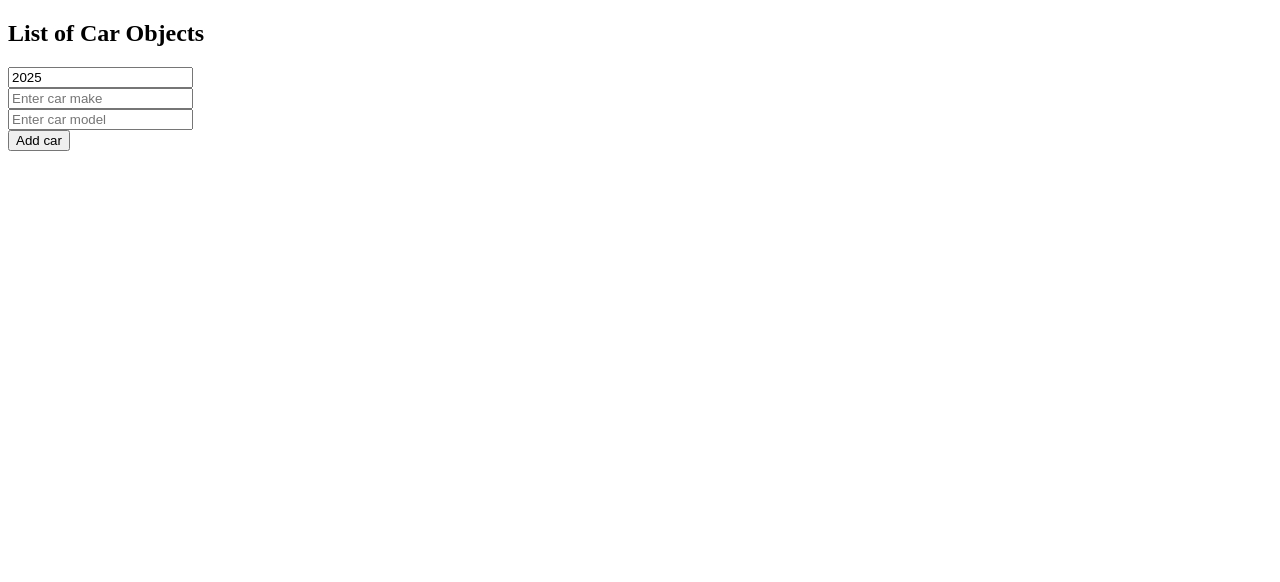
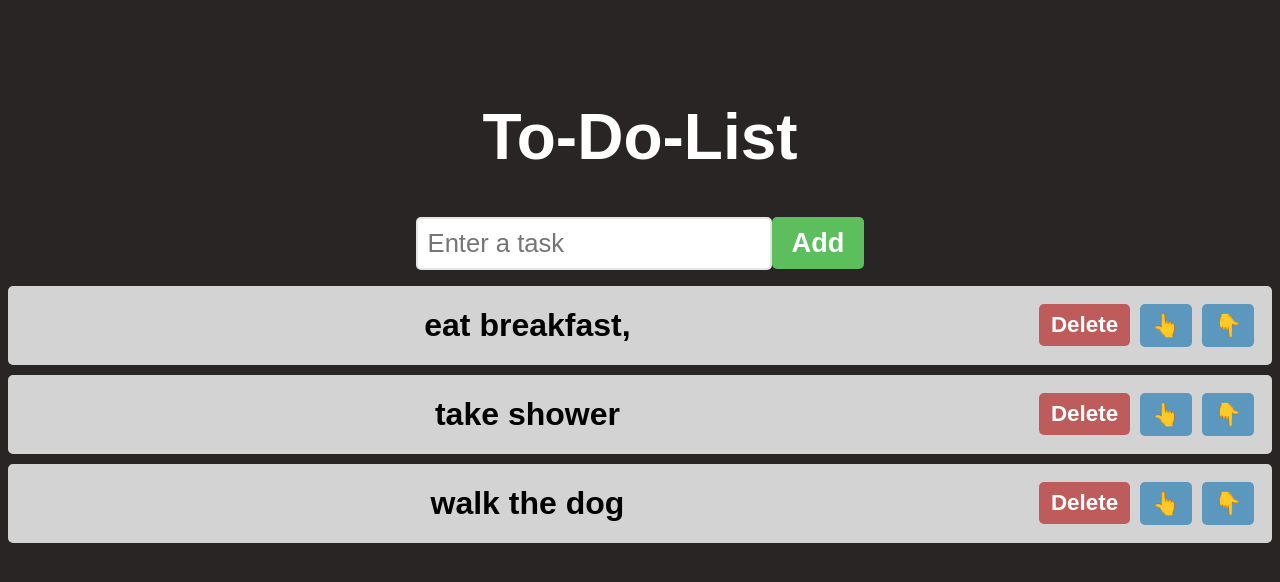
Before and after one commit to Daddanoy/react-course, a React (Vite) app in the folder my-react-ap/: page / in a window 1280 px wide. Shown: the top 582 px of the page. Built offline with nearby package versions, Linux system fonts and the light colour scheme.

Commit message:
TODO LIST APP.

```diff
--- a/my-react-ap/src/App.jsx
+++ b/my-react-ap/src/App.jsx
@@ -1,4 +1,4 @@
-import MyComponent from "./CarAdder.jsx"
+import ToDoList from "./ToDoList"
 
 
 function App() {
@@ -7,7 +7,7 @@
 
 return(<>
 
-<MyComponent />
+<ToDoList />
 
 </>)
 }
--- /dev/null
+++ b/my-react-ap/src/ToDoList.jsx
@@ -0,0 +1,103 @@
+import React , {useState} from 'react'
+
+function ToDoList(){
+
+  const [tasks, setTasks] = useState(['eat breakfast,', 'take shower', 'walk the dog'])// Tasks will be an array of strings, one string for each task
+
+  const [newTask, setNewTask] = useState('');
+
+  function handleInputChange(event){
+    setNewTask(event.target.value)
+  }
+
+
+  function addTask(){
+
+    if(newTask.trim() !== ""){// Trim method removes white space. if after removing any white space,  if this is strictly not equal to an empty string then add a new task
+
+      setTasks(t=>[...t, newTask])
+      setNewTask("")
+
+    }
+
+  }
+
+  function deleteTask(index){
+    const updatedTasks = tasks.filter((_, i) => i !== index)
+    setTasks(updatedTasks)
+  }
+
+
+  function moveTaskUp(index){
+    if(index > 0){//If its at the top
+      const updatedTasks = [...tasks];
+      [updatedTasks[index], updatedTasks[index - 1]] =
+      [updatedTasks[index -1] , updatedTasks[index]];
+
+      setTasks(updatedTasks)
+
+    }
+
+  }
+
+
+
+  function moveTaskDown(index){
+    if(index < tasks.length - 1){//If its at the bottom
+      const updatedTasks = [...tasks];
+      [updatedTasks[index], updatedTasks[index + 1]] =
+      [updatedTasks[index +1] , updatedTasks[index]];
+
+      setTasks(updatedTasks)
+
+    }
+
+  }
+
+return (
+<div className='to-do-list'>
+
+<h1>To-Do-List</h1>
+
+<div>
+  <input
+  type="text"
+  placeholder='Enter a task'
+  value={newTask}
+  onChange={handleInputChange}
+  />
+  <button
+  className = 'add-button'
+  onClick={addTask}
+  >Add</button>
+</div>
+
+<ol>
+  {tasks.map((task,index)=>
+  <li key={index}>
+    <span className='text'>{task}</span>
+    <button
+        className='delete-button'
+        onClick = {() => deleteTask(index)}>
+      Delete
+    </button>
+    <button
+        className='move-button'
+        onClick = {() => moveTaskUp(index)} >
+        👆
+    </button>
+    <button
+        className='move-button'
+        onClick = {() => moveTaskDown(index)} >
+        👇
+    </button>
+  </li>
+  )}
+</ol>
+
+
+
+</div>)
+}
+
+export default ToDoList
--- a/my-react-ap/src/index.css
+++ b/my-react-ap/src/index.css
@@ -44,3 +44,88 @@
   border-radius: 10px;
   border: 3px solid hsl(0 , 0%, 80%);
 } CSS FOR COLOR PICKER*/
+
+body{
+  background-color: rgb(41, 37, 37);
+}
+.to-do-list{
+  font-family: Arial, Helvetica, sans-serif;
+  text-align: center;
+  margin-top: 100px;
+
+}
+
+h1{
+  font-size: 4rem;
+  color: white;
+}
+
+button{
+  font-size: 1.7rem;
+  font-weight: bold;
+  padding: 10px 20px;
+  color: white;
+  border: none;
+  border-radius: 5px;
+  cursor: pointer;
+  transition: background-color 0.5s ease;
+}
+
+.add-button{
+  background-color: #5cbe5c;
+}
+
+.add-button:hover{
+  background-color: #5cbe5c;
+}
+
+.delete-button{
+  background-color: #be5c5c;
+}
+
+.delete-button:hover{
+  background-color: #be5c5c;
+}
+
+.move-button{
+  background-color: #5c98be;
+}
+
+.move-button:hover{
+  background-color:#5c98be;
+}
+
+
+input[type="text"]{
+  font-size: 1.6rem;
+  padding: 10px;
+  border: 2px solid hsla(0, 0%, 80%, 0.5);
+  border-radius: 5px;
+  color: black;
+}
+
+ol{
+  padding: 0;
+}
+
+li{
+  font-size: 2rem;
+  font-weight: bold;
+  padding:15px;
+  background-color: lightgray;
+  margin-bottom: 10px;
+  border: 3px solid lightgray;
+  border-radius: 5px;
+  display: flex;
+  align-items: center;
+}
+
+.text{
+  flex: 1;
+}
+
+.delete-button, .move-button{
+padding: 8px 12px;
+font-size: 1.4rem;
+margin-left: 10px;
+}
```
